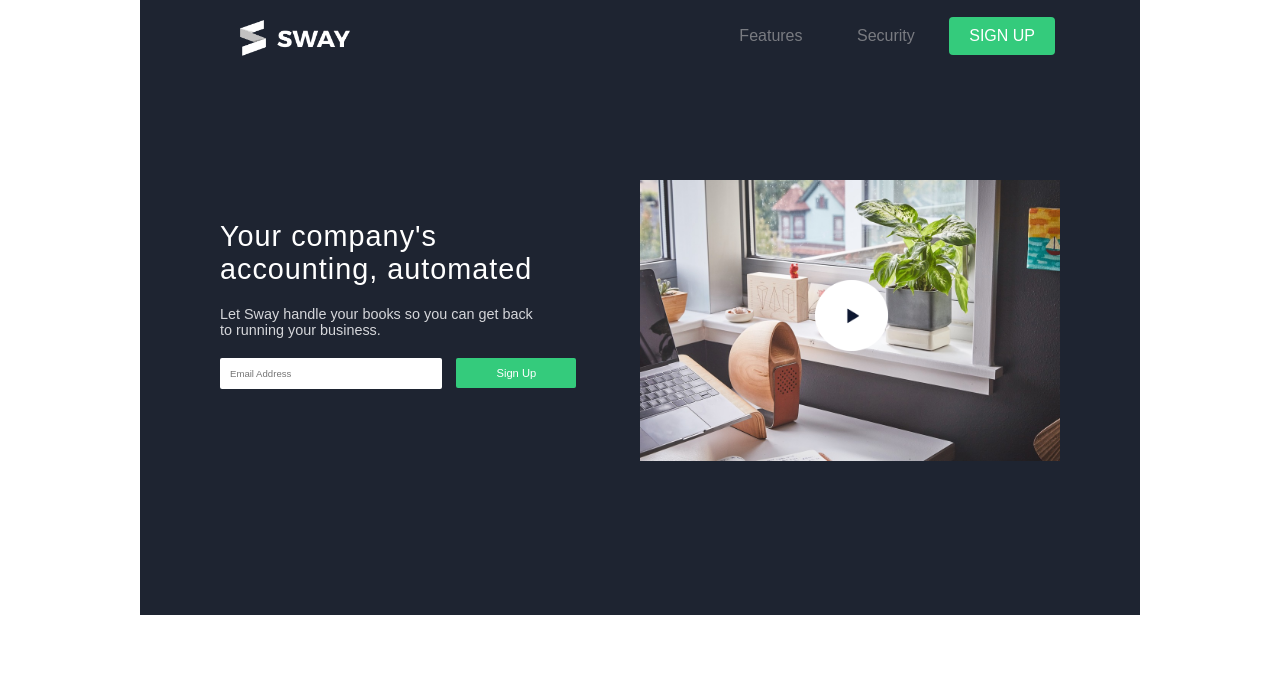
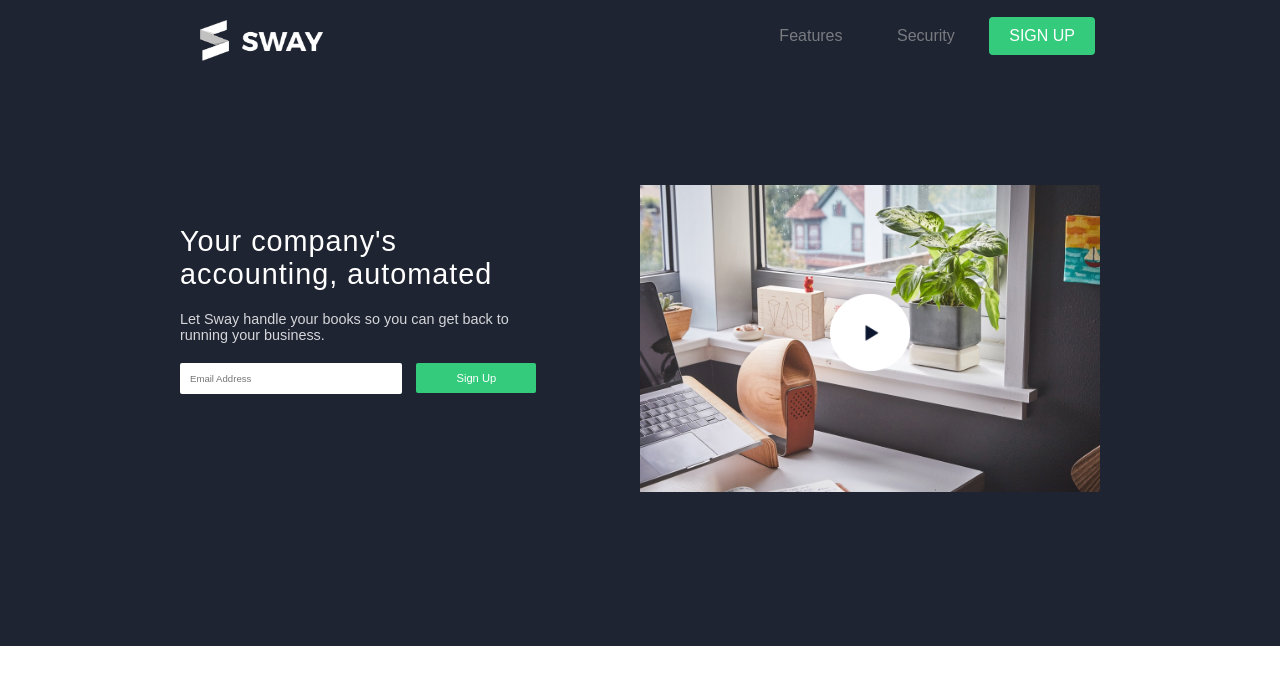
Before and after one commit to ryanchangyeolshin/sway-finance, a plain HTML site: page index.html in a window 1280 px wide. Drawn offline with Linux system fonts and the light colour scheme; a web font is replaced by a local one.

Commit message:
Made adjustments to the HTML and CSS styling. #3

```diff
--- a/index.html
+++ b/index.html
@@ -7,8 +7,8 @@
     <link rel="stylesheet" href="source-sans-pro.css">
   </head>
   <body>
-    <div class="container">
-      <div class="header section">
+    <div class="header section">
+      <div class="container">
         <div class="brand-logo">
           <img class="logo" src="images/swaylogo2.png" alt="Sway-Logo" />
         </div>
@@ -21,8 +21,8 @@
       </div>
     </div>
 
-    <div class="container">
-      <div class="product-description section">
+    <div class="product-description section">
+      <div class="container">
           <div class="product-info">
             <h1 class="company-slogan">Your company's accounting, automated</h1>
             <p class="company-message">
--- a/styles.css
+++ b/styles.css
@@ -34,7 +34,8 @@ body {
 
 .container {
   /* Positioning */
-  width: 1000px;
+  width: 100%;
+  max-width: 1000px;
   height: 100%;
 
   /* Box Model */
```
